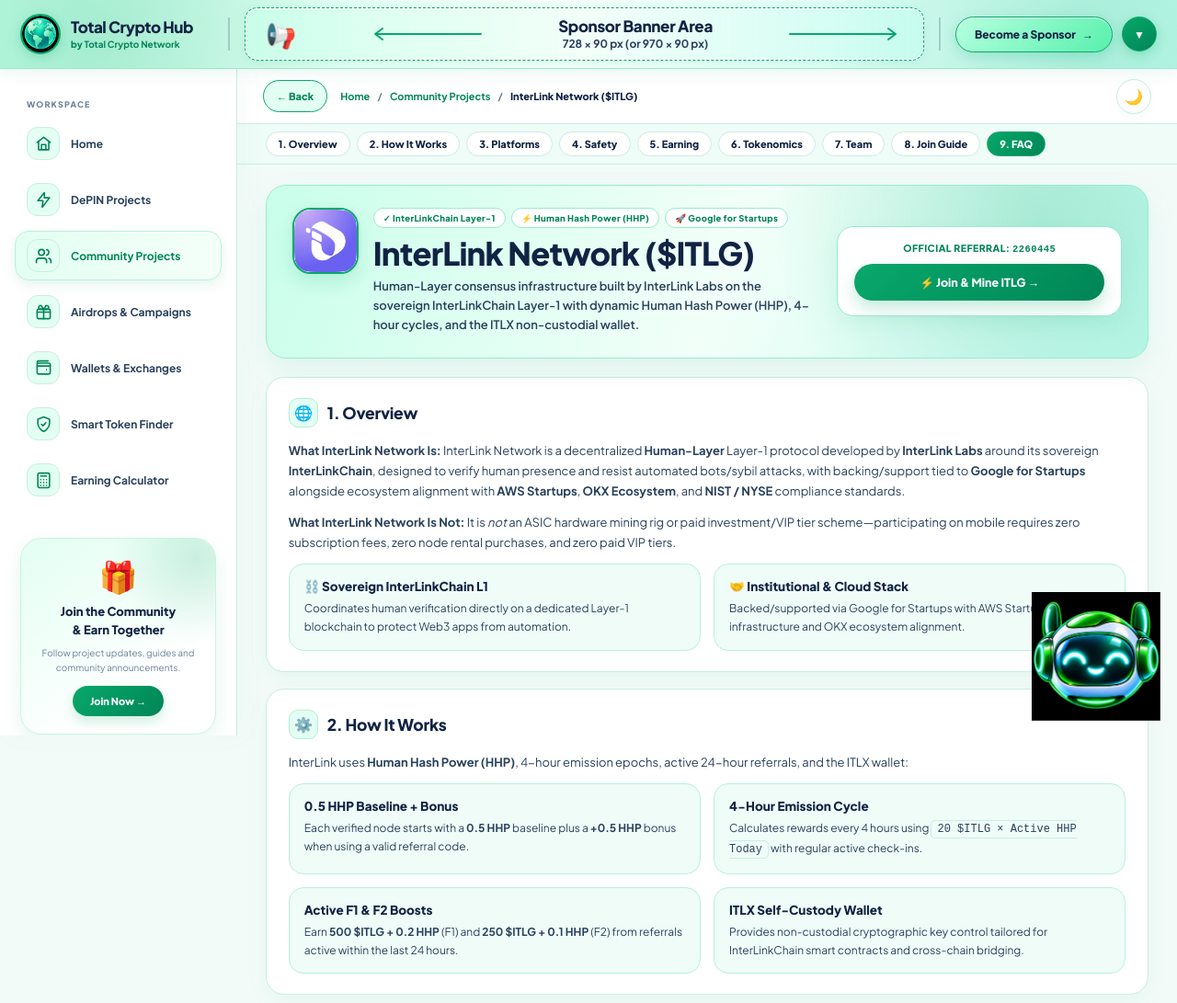
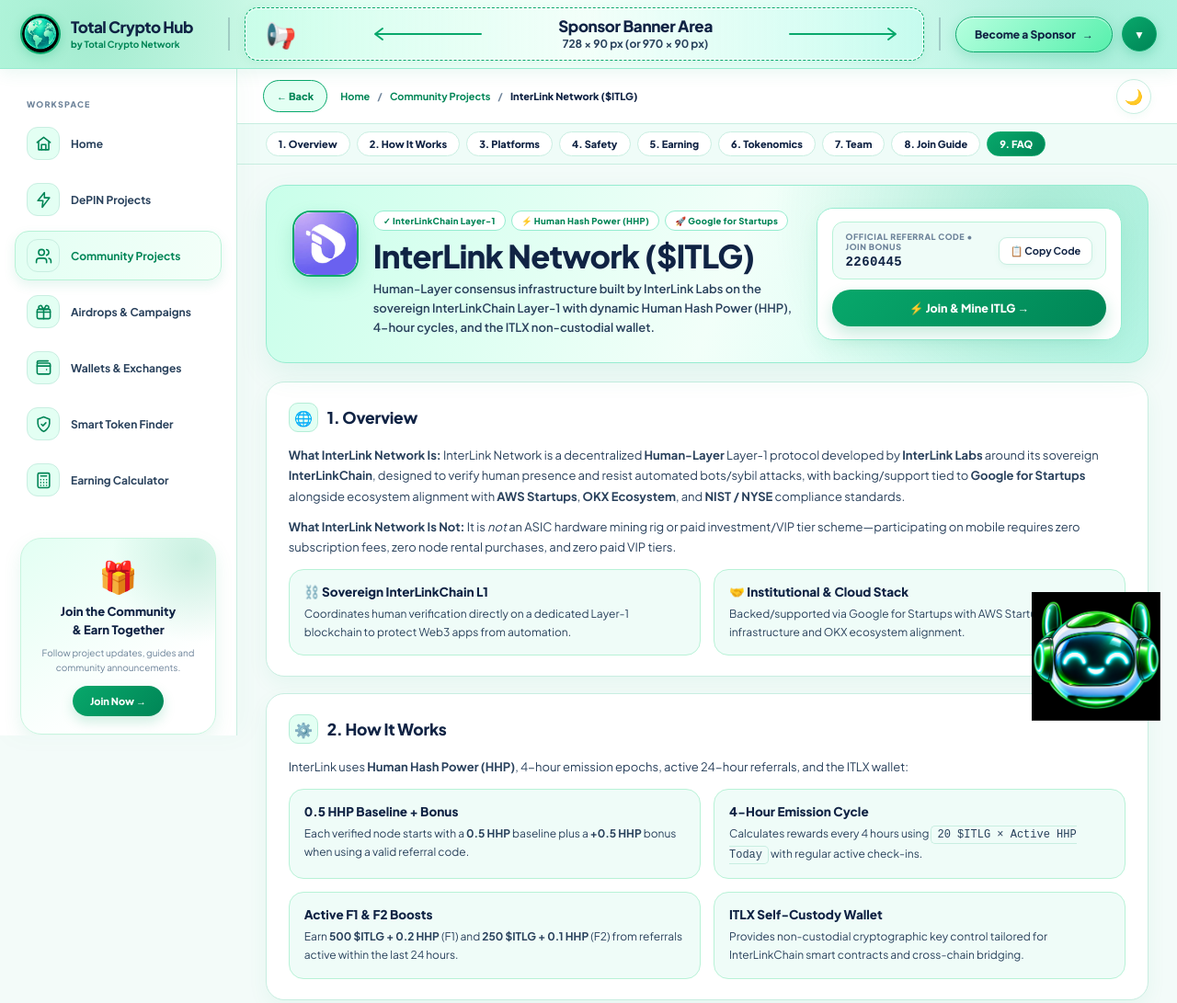
Before and after one commit to abhikumar610710-cloud/tcn-hub, a plain HTML site: page mobile-projects/interlink.html in a window 1280 px wide. Shown: the top 1091 px of the page at 92% size. Drawn offline with Linux system fonts and the light colour scheme; files whose address does not match are found by name.

Commit message:
Update interlink.html

```diff
--- a/mobile-projects/interlink.html
+++ b/mobile-projects/interlink.html
@@ -394,7 +394,7 @@
       position: relative;
       overflow: hidden;
       display: grid;
-      grid-template-columns: minmax(0, 1.38fr) minmax(275px, .75fr);
+      grid-template-columns: minmax(0, 1.35fr) minmax(300px, .82fr);
       align-items: center;
       gap: 22px;
       padding: 24px 28px;
@@ -466,25 +466,79 @@
       max-width: 720px;
     }
 
-    /* LAUNCH CARD INSIDE HERO */
+    /* EXACT REALGO STYLE JOINING CARD: REFERRAL CODE BOX + COPY CODE + GREEN JOIN BUTTON */
     .portal-action-card {
-      padding: 16px 18px;
+      padding: 14px 16px;
       border-radius: 18px;
       background: var(--surface);
       border: 1px solid #96ecd0;
       box-shadow: 0 8px 22px rgba(8, 168, 107, .08);
-      text-align: center;
+      display: grid;
+      gap: 11px;
     }
     [data-theme="dark"] .portal-action-card { border-color: #245f4d; }
-    .portal-action-note {
-      margin: 0 0 10px;
-      font-size: 10.5px;
+
+    .invite-code-box {
+      padding: 10px 14px;
+      border-radius: 12px;
+      background: var(--surface-soft);
+      border: 1px solid #b8f2d7;
+      display: flex;
+      align-items: center;
+      justify-content: space-between;
+      gap: 12px;
+    }
+    [data-theme="dark"] .invite-code-box { border-color: #23654e; }
+
+    .invite-code-meta {
+      min-width: 0;
+      flex: 1 1 auto;
+    }
+    .invite-code-label {
+      display: block;
+      font-size: 9px;
       font-weight: 800;
+      color: var(--muted);
+      text-transform: uppercase;
+      letter-spacing: .55px;
+      margin-bottom: 3px;
+    }
+    .invite-code-value {
+      display: block;
+      font-size: 14px;
+      font-weight: 800;
+      color: var(--heading);
+      font-family: monospace;
+      letter-spacing: .4px;
+    }
+    .btn-copy-code {
+      flex: 0 0 auto;
+      display: inline-flex;
+      align-items: center;
+      justify-content: center;
+      gap: 6px;
+      padding: 7px 12px;
+      border-radius: 9px;
+      border: 1px solid var(--border);
+      background: var(--surface);
+      color: var(--heading);
+      font-size: 11px;
+      font-weight: 700;
+      box-shadow: 0 2px 6px rgba(8, 168, 107, .06);
+      transition: .18s ease;
+    }
+    .btn-copy-code:hover {
+      border-color: var(--green);
       color: var(--green-dark);
-      text-transform: uppercase;
-      letter-spacing: .45px;
     }
-    [data-theme="dark"] .portal-action-note { color: var(--green-light); }
+    [data-theme="dark"] .btn-copy-code:hover { color: var(--green-light); }
+    .btn-copy-code.copied {
+      background: var(--green-soft);
+      border-color: var(--green);
+      color: var(--green-dark);
+    }
+    [data-theme="dark"] .btn-copy-code.copied { color: var(--green-light); }
+
     .btn-launch-primary {
       width: 100%;
       display: inline-flex;
@@ -992,7 +1046,7 @@
       </nav>
 
       <main>
-        <!-- MINT-GREEN & WHITE PROJECT HERO BANNER -->
+        <!-- MINT-GREEN & WHITE HERO BANNER -->
         <section class="project-hero" aria-labelledby="projectTitle">
           <div class="hero-identity">
             <div class="hero-logo-box">
@@ -1009,8 +1063,18 @@
             </div>
           </div>
 
+          <!-- EXACT REALGO STYLE JOINING CARD -->
           <div class="portal-action-card">
-            <p class="portal-action-note">Official Referral: <code>2260445</code></p>
+            <div class="invite-code-box">
+              <div class="invite-code-meta">
+                <span class="invite-code-label">OFFICIAL REFERRAL CODE • JOIN BONUS</span>
+                <span class="invite-code-value" id="inviteCode">2260445</span>
+              </div>
+              <button type="button" class="btn-copy-code" id="copyCodeBtn" onclick="copyCode()">
+                📋 Copy Code
+              </button>
+            </div>
+
             <a class="btn-launch-primary" href="https://interlinklabs.ai/2260445" target="_blank" rel="noopener noreferrer">
               ⚡ Join &amp; Mine ITLG →
             </a>
@@ -1132,7 +1196,7 @@
             </table>
           </article>
 
-          <!-- 6. TOKENOMICS -->
+          <!-- 6. TOKENOMICS (ONLY OFFICIAL WEBSITE — NO REFERRAL CODE) -->
           <article class="info-card" id="tokenomics">
             <h2 class="card-heading">
               <span class="card-heading-icon">🪙</span>
@@ -1156,12 +1220,11 @@
               </tbody>
             </table>
             <div class="doc-links-row">
-              <a class="doc-link-pill" href="https://interlinklabs.ai/" target="_blank" rel="noopener noreferrer">📄 Official Whitepaper &amp; Portal →</a>
-              <a class="doc-link-pill" href="https://interlinklabs.ai/" target="_blank" rel="noopener noreferrer">🏛️ Interlink Foundation Docs →</a>
+              <a class="doc-link-pill" href="https://interlinklabs.ai/" target="_blank" rel="noopener noreferrer">🌐 Official Website (interlinklabs.ai) →</a>
             </div>
           </article>
 
-          <!-- 7. TEAM -->
+          <!-- 7. TEAM (ONLY OFFICIAL WEBSITE — NO REFERRAL CODE) -->
           <article class="info-card" id="team">
             <h2 class="card-heading">
               <span class="card-heading-icon">👥</span>
@@ -1169,8 +1232,7 @@
             </h2>
             <p>InterLink Network is built by <strong>InterLink Labs</strong> alongside the <strong>Interlink Foundation</strong> and <strong>Treasury Company</strong>. Always access official documentation directly and never share private keys or recovery phrases.</p>
             <div class="doc-links-row">
-              <a class="doc-link-pill" href="https://interlinklabs.ai/" target="_blank" rel="noopener noreferrer">🌐 Official Website →</a>
-              <a class="doc-link-pill" href="https://interlinklabs.ai/2260445" target="_blank" rel="noopener noreferrer">⚡ Join with Referral 2260445 →</a>
+              <a class="doc-link-pill" href="https://interlinklabs.ai/" target="_blank" rel="noopener noreferrer">🌐 Official Website (interlinklabs.ai) →</a>
             </div>
           </article>
 
@@ -1185,7 +1247,7 @@
                 <span class="step-num">1</span>
                 <div class="step-body">
                   <h4>Open Official Portal &amp; Apply Referral Code</h4>
-                  <p>Visit <code>interlinklabs.ai</code> and enter referral code <code>2260445</code> to unlock the <strong>+0.5 HHP</strong> bonus on top of the 0.5 HHP baseline.</p>
+                  <p>Visit <code>https://interlinklabs.ai/2260445</code> and enter referral code <code>2260445</code> to unlock the <strong>+0.5 HHP</strong> bonus on top of the 0.5 HHP baseline.</p>
                 </div>
               </div>
               <div class="step-row">
@@ -1283,9 +1345,20 @@
     }
 
     function copyCode() {
-      const code = document.getElementById('inviteCode').innerText;
+      const codeEl = document.getElementById('inviteCode');
+      const btn = document.getElementById('copyCodeBtn');
+      if (!codeEl) return;
+      const code = codeEl.innerText.trim();
       navigator.clipboard.writeText(code).then(() => {
-        alert("Referral code copied: " + code);
+        if (btn) {
+          const prev = btn.innerHTML;
+          btn.textContent = "✓ Copied!";
+          btn.classList.add("copied");
+          setTimeout(() => {
+            btn.innerHTML = prev;
+            btn.classList.remove("copied");
+          }, 1600);
+        }
       });
     }
 
```
